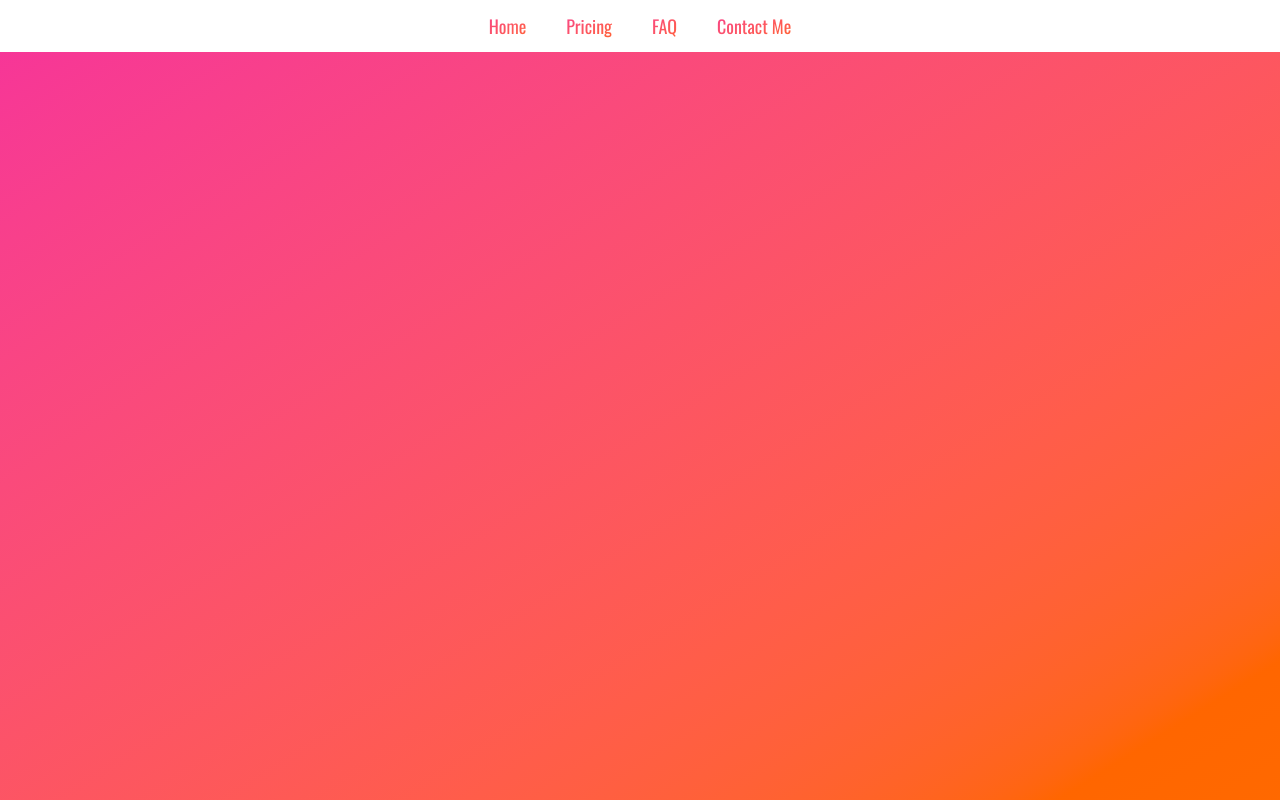
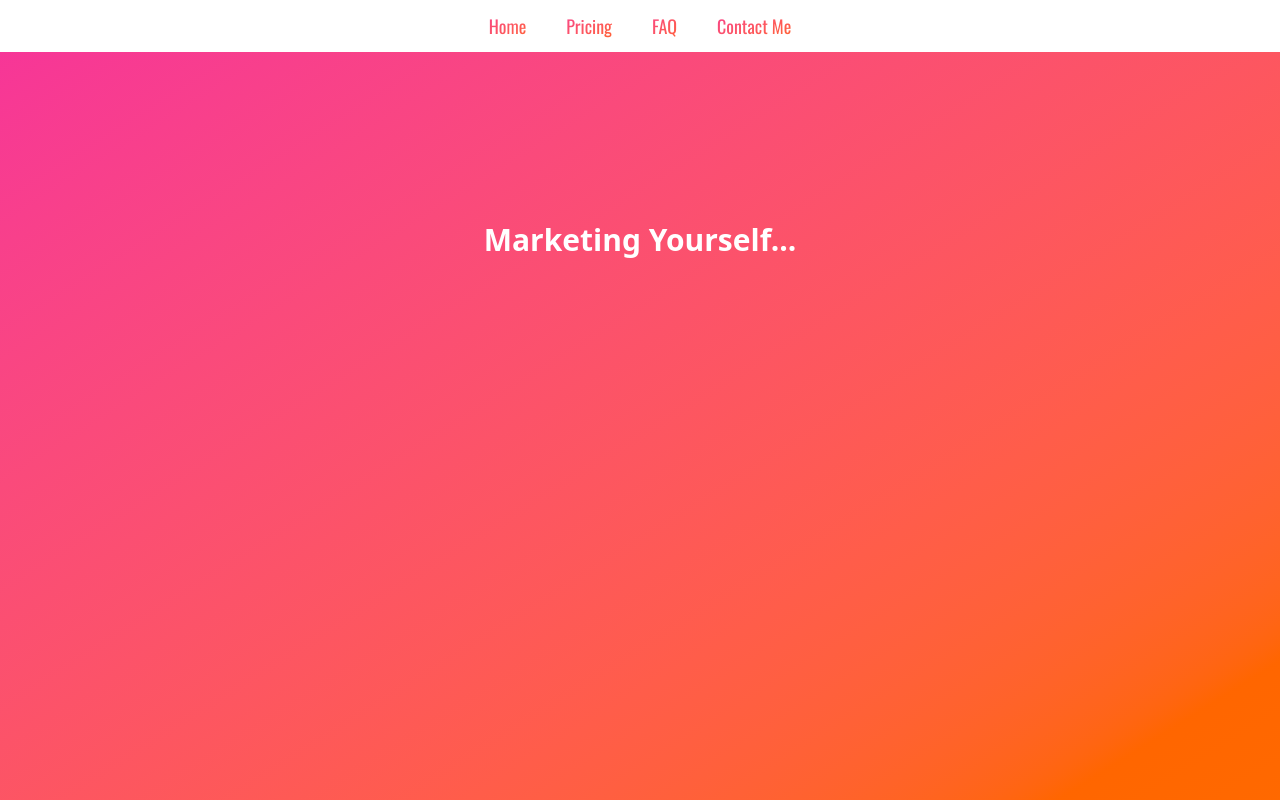
Before and after one commit to statisluc/FreelanceOffic, a React (Vite) app: page / in a window 1280 px wide. Shown: the top 800 px of the page. Built offline with nearby package versions, Linux system fonts and the light colour scheme; a web font is replaced by a local one.

Commit message:
progress

```diff
--- a/src/App.jsx
+++ b/src/App.jsx
@@ -2,12 +2,20 @@ import React from "react";
 import Navbar from "./components/Navbar.jsx";
 import { Outlet } from "react-router-dom";
 import Landing from "./components/Landing.jsx";
+import Home from "./components/Home.jsx";
+import WhoAreWe from "./components/WhoAreWe.jsx";
 
 function App() {
   return (
     <>
       <Navbar />
       <Outlet />
+      <section className="bg-gradient-to-br from-pink-500 to-orange-500 min-h-screen bg-scroll;">
+        <Home />
+      </section>
+      <section>
+        <WhoAreWe />
+      </section>
     </>
   );
 }
--- a/src/components/Hero.jsx
+++ b/src/components/Hero.jsx
@@ -7,6 +7,7 @@ function Hero() {
     <>
       <div>
         <Landing />
+        <h1>Blah</h1>
       </div>
     </>
   );
--- a/src/components/Home.jsx
+++ b/src/components/Home.jsx
@@ -2,8 +2,8 @@ import React from "react";
 
 function Home() {
   return (
-    <h1 className="text-3xl font-bold underline bg-blue-800">
-      Valdez Development Organization
+    <h1 className="text-3xl text-white font-bold h-screen flex items-center justify-center -translate-y-40">
+      Marketing Yourself...
     </h1>
   );
 }
--- a/src/components/Landing.jsx
+++ b/src/components/Landing.jsx
@@ -1,5 +1,6 @@
 import React from "react";
-import Home from "./components/Home.jsx";
+import Home from "./Home.jsx";
+import { Link } from "react-router-dom";
 
 //this page manages all the different sections for the Home page. everything is imported here
 
--- /dev/null
+++ b/src/components/WhoAreWe.jsx
@@ -0,0 +1,11 @@
+import React from "react";
+
+function WhoAreWe() {
+  return (
+    <h1 className="text-3xl text-black font-bold h-screen flex items-center justify-center -translate-y-40">
+      Just Got A Whole Lot Easier...
+    </h1>
+  );
+}
+
+export default WhoAreWe;
--- a/src/index.css
+++ b/src/index.css
@@ -91,8 +91,11 @@
 
 @layer base {
   html,
-  body {
+  /* body {
     @apply m-0 bg-gradient-to-br from-pink-500 to-orange-500 min-h-screen bg-scroll;
+  } */
+   body {
+    @apply m-0;
   }
   .navbarsolution {
     /* @apply font-oswald px-3 py-2 text-lg text-transparent bg-clip-text bg-gradient-to-br to-orange-500 transition transform hover:scale-110 active:bg-transparent active:text-white rounded-md; */
```
